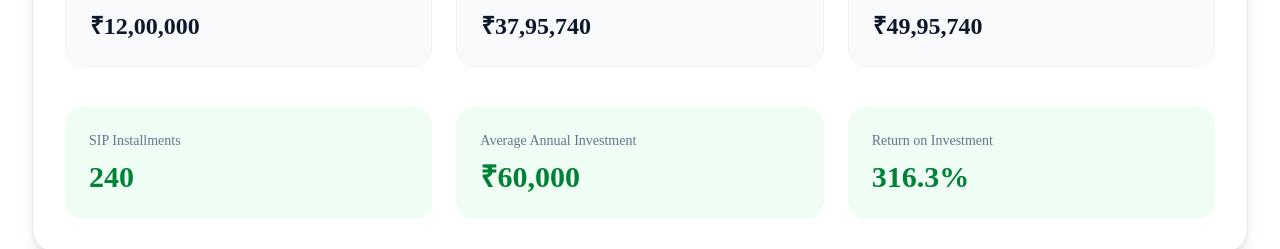
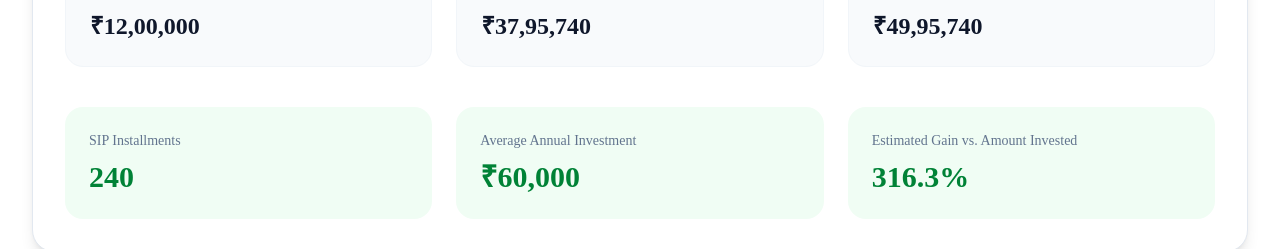
Before and after one commit to shivpawan007/LuxmiInvestCare, a Next.js app: page /calculators/sip in a window 1280 px wide. Shown: the part 4240-4489 px from the top of the page. Built offline with nearby package versions, Linux system fonts and the light colour scheme.

Commit message:
fix: clarify SIP calculator gain label

```diff
--- a/components/calculators/SIPBreakdown.tsx
+++ b/components/calculators/SIPBreakdown.tsx
@@ -152,7 +152,7 @@ export default function SIPBreakdown({
                 <div className="rounded-2xl bg-green-50 p-6">
 
                     <p className="text-sm text-slate-500">
-                        Return on Investment
+                        Estimated Gain vs. Amount Invested
                     </p>
 
                     <h3 className="mt-2 text-3xl font-bold text-green-700">
```
